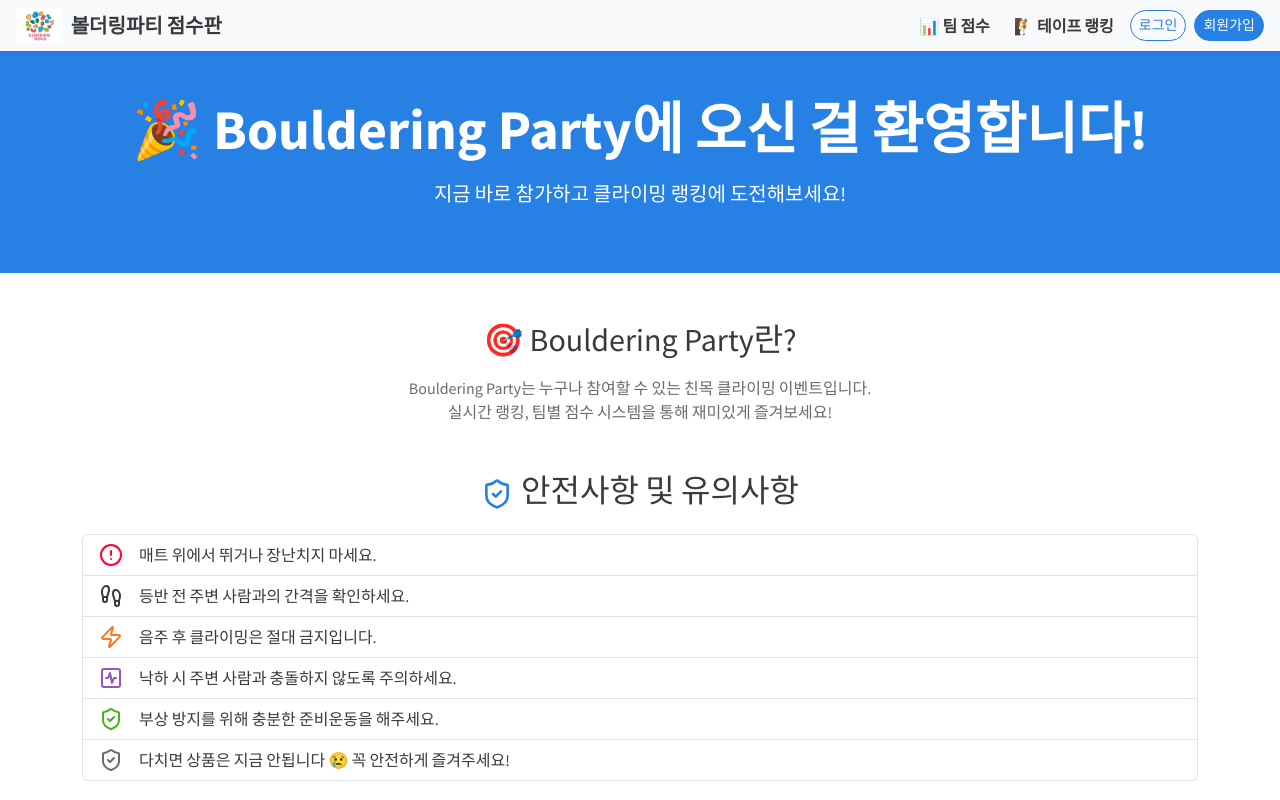
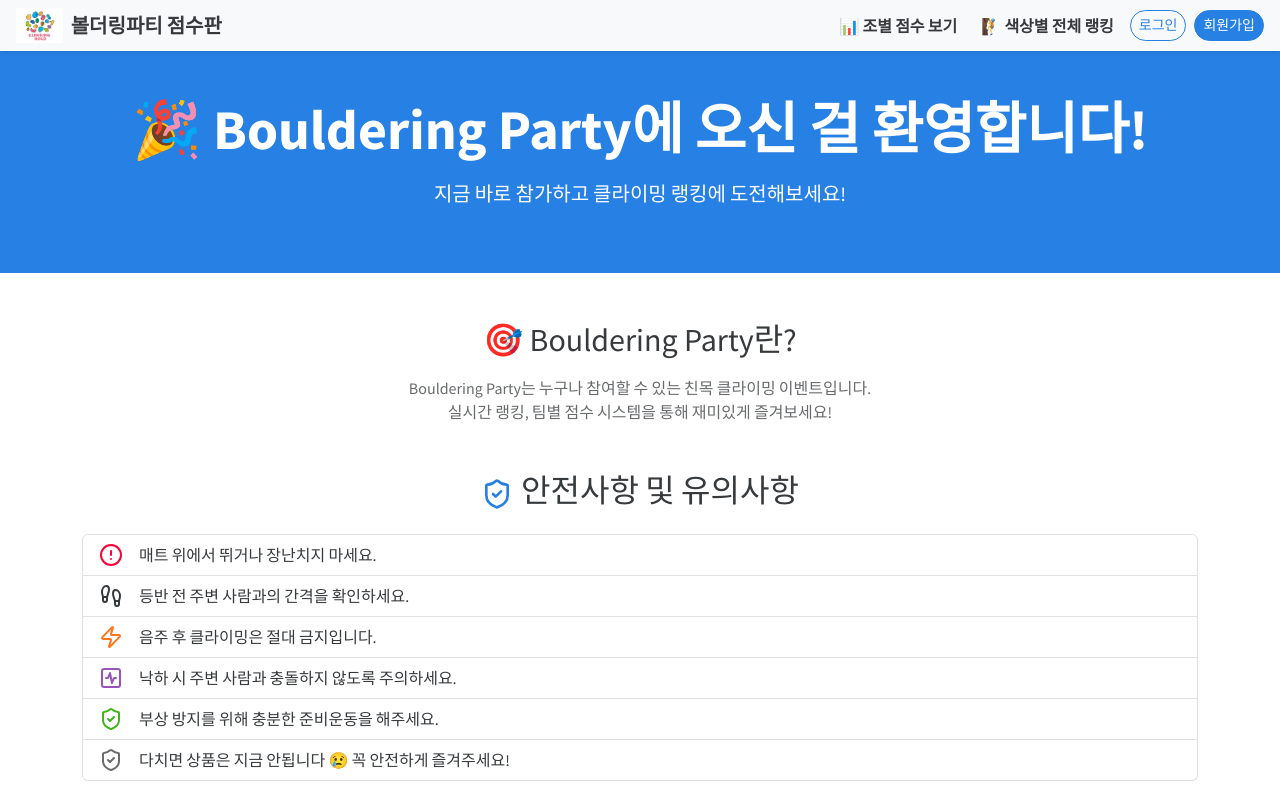
Before and after one commit to Hikikomori-KIM/boulderScore, a React (Vite) app in the folder climbparty/home/: page / in a window 1280 px wide. Shown: the top 800 px of the page. Built offline with nearby package versions, Linux system fonts and the light colour scheme; no server answers.

Commit message:
카테고리명 수정

```diff
--- a/climbparty/home/src/components/template/Menu.jsx
+++ b/climbparty/home/src/components/template/Menu.jsx
@@ -36,8 +36,8 @@ export default function Menu({ user, userRole }) {
 
           {/* ✅ PC 메뉴 */}
           <div className="d-none d-lg-flex align-items-center gap-2 flex-nowrap fw-semibold">
-            <Link to="/teamCount" className="text-dark text-decoration-none px-2">📊 팀 점수</Link>
-            <Link to="/rank/tape" className="text-dark text-decoration-none px-2">🧗 테이프 랭킹</Link>
+            <Link to="/teamCount" className="text-dark text-decoration-none px-2">📊 조별 점수 보기</Link>
+            <Link to="/rank/tape" className="text-dark text-decoration-none px-2">🧗 색상별 전체 랭킹</Link>
 
             {isAdmin && (
               <>
@@ -93,8 +93,8 @@ export default function Menu({ user, userRole }) {
           </div>
 
           <div className="mt-4 text-center d-flex flex-column gap-3 fs-5 fw-semibold">
-            <Link to="/teamCount" className="text-dark" onClick={() => setOpen(false)}>📊 팀 점수</Link>
-            <Link to="/rank/tape" className="text-dark" onClick={() => setOpen(false)}>🧗 테이프별 랭킹</Link>
+            <Link to="/teamCount" className="text-dark" onClick={() => setOpen(false)}>📊 조별 점수 보기</Link>
+            <Link to="/rank/tape" className="text-dark" onClick={() => setOpen(false)}>🧗 색상별 전체 랭킹</Link>
 
             {/* ✅ 모바일 관리자 메뉴 드롭다운 */}
             {isAdmin && (
```
